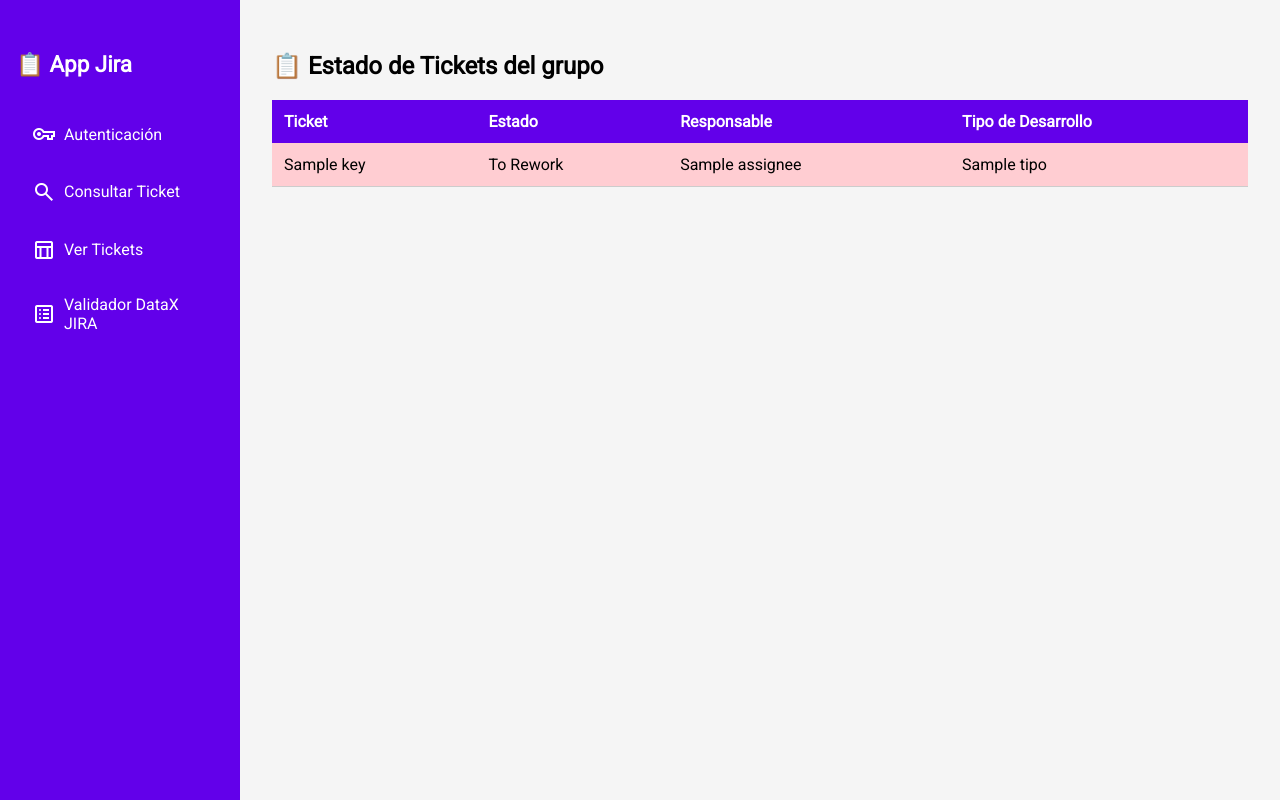
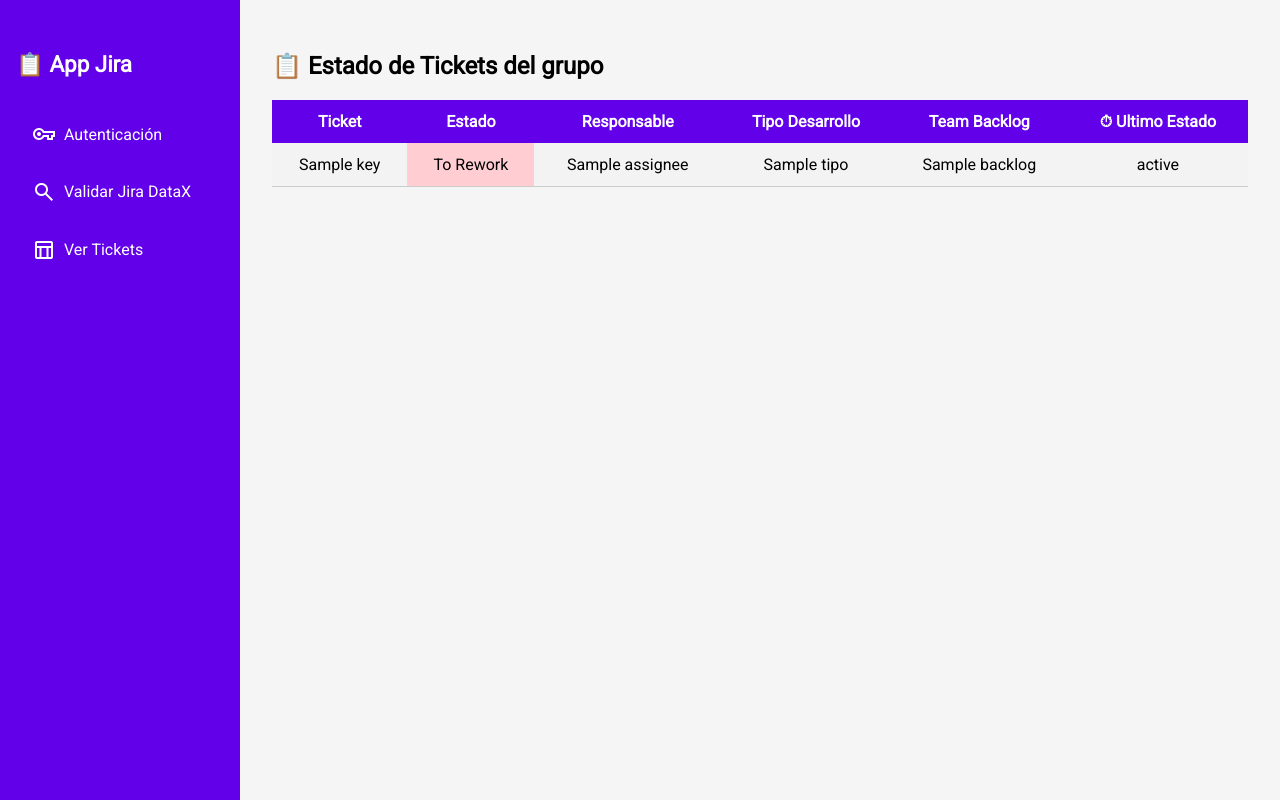
Before and after one commit to jemmyperez28/qareviewv2, a Flask app: template templates/tickets.html in a window 1280 px wide. Run offline with Flask 2, Linux system fonts and the light colour scheme; the template is opened without the code that fills it: most values are stand-ins (such as "Sample title", 1, 10 or a date in 2020).

Commit message:
Pruebas 2

```diff
--- a/main.py
+++ b/main.py
@@ -161,19 +161,45 @@ def vista_tickets_multiples():
         jira_obj = JIRA(options=jira_options, auth=(username, token))
         for key, tipo_desarrollo in tickets_info.items():
             try:
-                issue = jira_obj.issue(key)
+                issue = jira_obj.issue(key, expand='changelog')
+                # Buscar Team Backlog (ajusta el campo real si es diferente)
+                team_backlog = getattr(issue.fields, 'customfield_18900', 'No disponible')
+
+                # Obtener último cambio de estado
+                ultimo_cambio_estado = None
+                for historial in reversed(issue.changelog.histories):
+                    for item in historial.items:
+                        if item.field.lower() == 'status':
+                            ultimo_cambio_estado = datetime.strptime(historial.created[:19], "%Y-%m-%dT%H:%M:%S")
+                            break
+                    if ultimo_cambio_estado:
+                        break
+
+                if ultimo_cambio_estado:
+                    tiempo_transcurrido = datetime.utcnow() - ultimo_cambio_estado
+                    dias = tiempo_transcurrido.days
+                    horas = round(tiempo_transcurrido.seconds / 3600)
+                    tiempo_formateado = f"{dias} días, {horas} horas"
+                else:
+                    tiempo_formateado = "N/D"
+
                 resultados.append({
                     "key": key,
                     "status": issue.fields.status.name,
                     "assignee": issue.fields.assignee.displayName if issue.fields.assignee else "Sin asignar",
-                    "tipo": tipo_desarrollo
+                    "tipo": tipo_desarrollo,
+                    "backlog": team_backlog,
+                    "horas_estado": tiempo_formateado
                 })
+
             except Exception as e:
                 resultados.append({
                     "key": key,
                     "status": "❌ Error",
                     "assignee": str(e),
-                    "tipo": tipo_desarrollo
+                    "tipo": tipo_desarrollo,
+                    "backlog": "N/D",
+                    "horas_estado": "N/D"
                 })
 
     except Exception as e:
--- a/templates/base.html
+++ b/templates/base.html
@@ -102,9 +102,8 @@
     <aside>
         <h1>📋 App Jira</h1>
         <a href="/auth"><span class="material-symbols-outlined">vpn_key</span>Autenticación</a>
-        <a href="/form"><span class="material-symbols-outlined">search</span>Consultar Ticket</a>
+        <a href="/form"><span class="material-symbols-outlined">search</span>Validar Jira DataX</a>
         <a href="/tickets"><span class="material-symbols-outlined">table_chart</span>Ver Tickets</a>
-        <a href="/ver-registros"><span class="material-symbols-outlined">list_alt</span>Validador DataX JIRA</a>
     </aside>
 
     <div class="container">
--- a/templates/tickets.html
+++ b/templates/tickets.html
@@ -10,36 +10,43 @@
     {{ error }}
   </div>
 {% else %}
-  <table style="width: 100%; border-collapse: collapse; margin-top: 1rem;">
+  <table style="width: 100%; border-collapse: collapse; margin-top: 1rem; text-align: center;">
     <thead style="background-color: #6200ea; color: white;">
         <tr>
-              <th style="padding: 0.75rem; text-align: left;">Ticket</th>
-              <th style="padding: 0.75rem; text-align: left;">Estado</th>
-              <th style="padding: 0.75rem; text-align: left;">Responsable</th>
-              <th style="padding: 0.75rem; text-align: left;">Tipo de Desarrollo</th>
+            <th style="padding: 0.75rem;">Ticket</th>
+            <th style="padding: 0.75rem;">Estado</th>
+            <th style="padding: 0.75rem;">Responsable</th>
+            <th style="padding: 0.75rem;">Tipo Desarrollo</th>
+            <th style="padding: 0.75rem;">Team Backlog</th>
+            <th style="padding: 0.75rem;">⏱ Ultimo Estado</th>
         </tr>
     </thead>
     <tbody>
         {% for t in tickets %}
-            {% set bg_color = "#f3f3f3" %}
+            <tr style="background-color: #f3f3f3; border-bottom: 1px solid #ccc;">
+                <td style="padding: 0.75rem;">{{ t.key }}</td>
+
+                {% set estado_color = "" %}
                 {% if t.status == "Test" %}
-                {% set bg_color = "#c8e6c9" %}
+                    {% set estado_color = "#c8e6c9" %}
                 {% elif t.status == "To Rework" %}
-                {% set bg_color = "#ffcdd2" %}
+                    {% set estado_color = "#ffcdd2" %}
                 {% elif t.status == "Ready" %}
-                {% set bg_color = "#bbdefb" %}
+                    {% set estado_color = "#bbdefb" %}
                 {% elif t.status == "Blocked" %}
-                {% set bg_color = "#fff9c4" %}
+                    {% set estado_color = "#fff9c4" %}
                 {% endif %}
+                <td style="padding: 0.75rem; background-color: {{ estado_color }}">{{ t.status }}</td>
 
-            <tr style="background-color: {{ bg_color }}; border-bottom: 1px solid #ccc;">
-                <td style="padding: 0.75rem;">{{ t.key }}</td>
-                <td style="padding: 0.75rem;">{{ t.status }}</td>
                 <td style="padding: 0.75rem;">{{ t.assignee }}</td>
                 <td style="padding: 0.75rem;">{{ t.tipo }}</td>
+                <td style="padding: 0.75rem;">{{ t.backlog }}</td>
+                <td style="padding: 0.75rem;">{{ t.horas_estado }}</td>
             </tr>
         {% endfor %}
     </tbody>
 </table>
+
+
 {% endif %}
 {% endblock %}
```
Lines whose indentation alone changed are shown as unchanged.
